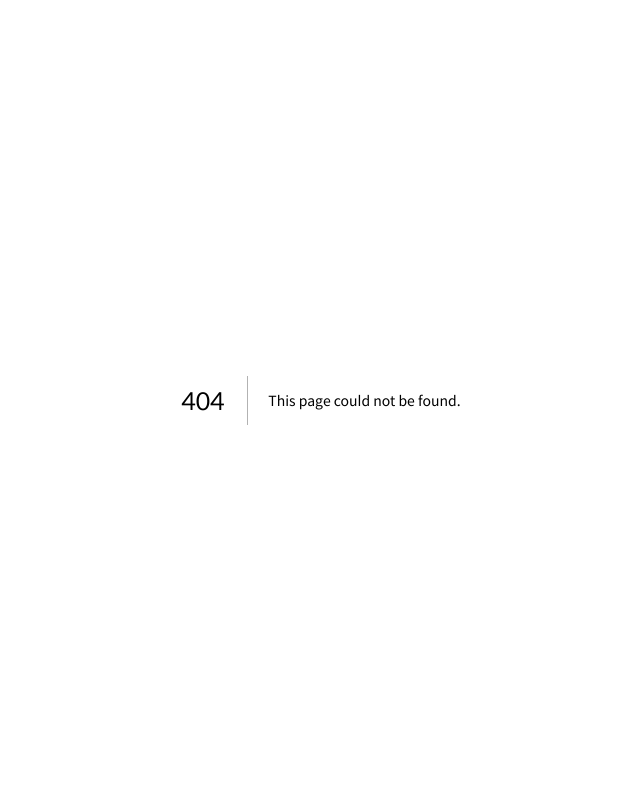
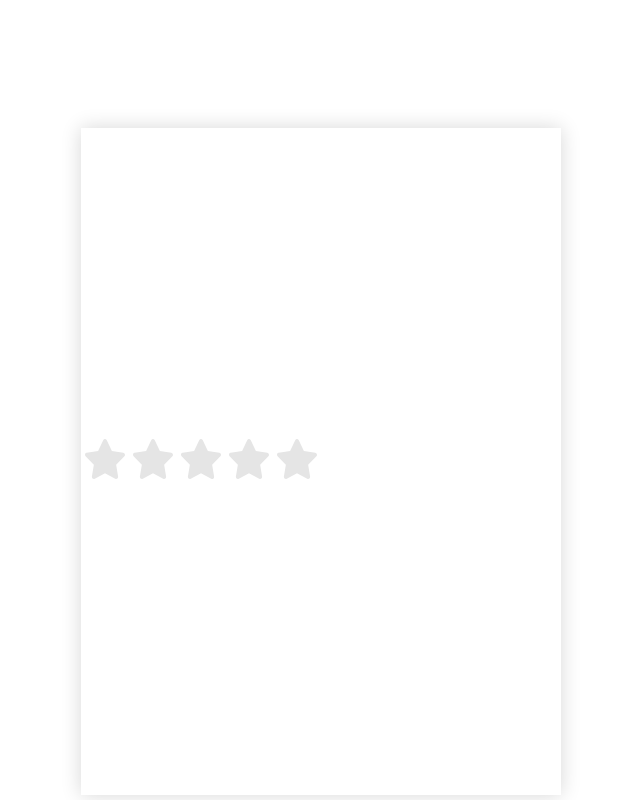
Before and after one commit to khkim-koodon/interaction-design, a Next.js app: page /review in a window 1280 px wide. Before the commit this address had no page. Shown: the whole page, without its empty margins (319-959 px from the left). Built offline with nearby package versions, Linux system fonts and the light colour scheme.

Commit message:
add review interaction

```diff
--- a/package.json
+++ b/package.json
@@ -10,6 +10,7 @@
   "dependencies": {
     "framer-motion": "^4.1.3",
     "next": "10.1.3",
+    "prop-types": "^15.7.2",
     "react": "17.0.2",
     "react-dom": "17.0.2",
     "styled-components": "^5.2.3"
--- /dev/null
+++ b/src/components/nav-bar.tsx
@@ -0,0 +1,5 @@
+const NavigationBar = () => {
+  return <></>;
+};
+
+export default NavigationBar;
--- /dev/null
+++ b/src/default-component.tsx
@@ -0,0 +1,5 @@
+const defaultComponent = () => {
+  return <></>;
+};
+
+export default defaultComponent;
--- /dev/null
+++ b/src/pages/review.tsx
@@ -0,0 +1,100 @@
+import styled from 'styled-components';
+import IconStar48Fill from '../svg/icon_star_48_fill';
+import { motion } from 'framer-motion';
+import { useState } from 'react';
+import PopSpeechBubble from '../framer/pop-speech-bubble';
+
+const Review = () => {
+  const starCount = [1, 2, 3, 4, 5];
+  const [selected, setSelected] = useState(false);
+
+  const setStar = () => {
+    setSelected(!selected);
+  };
+
+  return (
+    <Main>
+      <MotionStarContainer
+        variants={stagger}
+        initial="initial"
+        animate={selected ? 'animate' : 'initial'}
+      >
+        {starCount.map((index) => (
+          <motion.button
+            onClick={() => setStar()}
+            key={index}
+            variants={variants}
+          >
+            <IconStar48Fill selected={selected} />
+          </motion.button>
+        ))}
+
+        <PopSpeechBubble
+          text="📷 포토 리뷰 작성 시 포인트 10,000원 지급"
+          backgroundColor="primary"
+          duration={2}
+          className="className"
+        />
+      </MotionStarContainer>
+    </Main>
+  );
+};
+
+export default Review;
+
+const Main = styled.main`
+  display: flex;
+  justify-content: center;
+  align-items: center;
+  margin-top: 10%;
+`;
+
+const MotionStarContainer = styled(motion.div)`
+  width: 100%;
+  height: 100%;
+  min-width: 375px;
+  max-width: 480px;
+  min-height: 667px;
+  box-shadow: rgb(0 0 0 / 16%) 0px 0px 19px 0px;
+  display: flex;
+  justify-content: center;
+  align-items: center;
+
+  svg {
+    margin-left: 4px;
+  }
+  svg:nth-child(1) {
+    margin-left: 0px;
+  }
+`;
+
+const variants = {
+  initial: { y: 0 },
+
+  animate: { y: -120, rotateY: 720 },
+};
+
+const stagger = {
+  initial: {
+    transition: {
+      staggerChildren: 0.04,
+      staggerDirection: -1,
+      // when: 'afterChildren',
+    },
+  },
+
+  animate: {
+    transition: {
+      staggerChildren: 0.07,
+      // delayChildren: 0.2,
+    },
+  },
+
+  exit: {
+    transition: {
+      // when: 'beforeChildren',
+      staggerChildren: 0.04,
+      staggerDirection: -1,
+    },
+  },
+};
--- a/src/styles/theme.ts
+++ b/src/styles/theme.ts
@@ -1,11 +1,11 @@
-import { createGlobalStyle } from 'styled-components';
+import { createGlobalStyle, DefaultTheme } from 'styled-components';
 import 'styled-components';
 
 const borderRadius = {
-  PrimaryBorderRadius: '13px',
+  R13: '13px',
 };
 
-export const lightTheme = {
+export const lightTheme: DefaultTheme = {
     primary: "#78A353",
     primary80: "#93B575",
     primary40: "#C9DABA",
@@ -23,9 +23,27 @@ export const lightTheme = {
 
 // 색과 관련된 GlobalStyle
 const GlobalColors = createGlobalStyle`
-body {
-
-}
+body {}
 `;
 
 export default GlobalColors;
+
+declare module 'styled-components' {
+  export interface DefaultTheme {
+    primary: string;
+    primary80: string;
+    primary40: string;
+    purple: string;
+    black: string;
+    gray4: string;
+    gray3: string;
+    gray2: string;
+    gray1:string;
+    white: string;
+    red: string;
+    // BorderRadius
+    borderRadius: {
+      R13: string;
+    }
+  }
+}
--- /dev/null
+++ b/src/svg/icon_star_48_fill.tsx
@@ -0,0 +1,36 @@
+import { useContext } from 'react';
+import { ThemeContext } from 'styled-components';
+
+const IconStar48Fill = ({ selected }: { selected: boolean }) => {
+  const themeContext = useContext(ThemeContext);
+  const unSelectedColor: string = themeContext.gray1;
+  const selectedColor: string = themeContext.primary;
+
+  return (
+    <svg
+      xmlns="http://www.w3.org/2000/svg"
+      width="48"
+      height="48"
+      viewBox="0 0 48 48"
+    >
+      <g fill="none" fillRule="evenodd">
+        <g>
+          <g>
+            <g>
+              <path
+                d="M0 0H48V48H0z"
+                transform="translate(-268 -324) translate(60 324) translate(208)"
+              />
+              <path
+                fill={selected ? selectedColor : unSelectedColor}
+                d="M22.213 5.162c.692-1.468 2.625-1.545 3.448-.232l.126.232 5.098 10.81 11.407 1.734c1.474.224 2.15 1.957 1.399 3.179l-.138.199-.157.178-8.252 8.413 1.948 11.883c.254 1.548-1.135 2.762-2.488 2.366l-.203-.071-.2-.097L24 38.146l-10.2 5.61c-1.326.729-2.855-.271-2.92-1.734l.002-.234.026-.23 1.946-11.883-8.25-8.413c-1.067-1.088-.64-2.905.654-3.433l.224-.075.226-.048 11.405-1.734 5.1-10.81z"
+                transform="translate(-268 -324) translate(60 324) translate(208)"
+              />
+            </g>
+          </g>
+        </g>
+      </g>
+    </svg>
+  );
+};
+export default IconStar48Fill;
```
Also changed, not shown: 1 other file (tests, documents, lock files or other folders).
